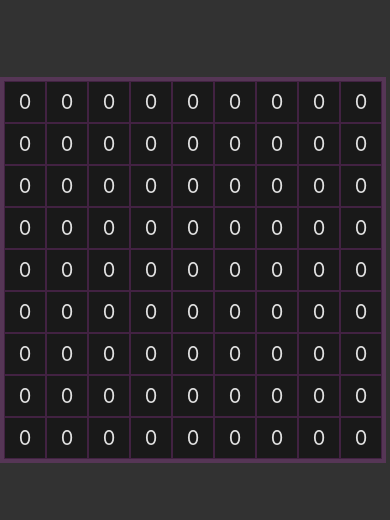
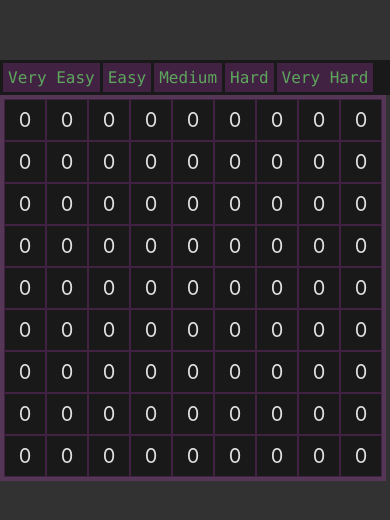
Before and after one commit to apelz92/sudoku-expo, a React Native app: screen / in a window 390 px wide. Shown: the part 152-672 px from the top of the page. Built offline with nearby package versions, Linux system fonts and the light colour scheme.

Commit message:
created dummy for difficulty options

```diff
--- a/src/components/sudoku/DifficultyBar.tsx
+++ b/src/components/sudoku/DifficultyBar.tsx
@@ -1,10 +1,17 @@
-import {View, Text} from "react-native";
+type DifficultyProps = {
+    difficulty: number
+    onClick?: () => void
+}
 
 
-export default function DifficultyBar(props: {}) {
+export default function DifficultyBar(props: DifficultyProps) {
     return (
-        <View>
-            <Text>Test in DifficultyBar.tsx</Text>
-        </View>
+        <div className="difficulty-bar">
+            <div className="difficulty difficulty-bar-very-easy">Very Easy</div>
+            <div className="difficulty difficulty-bar-easy">Easy</div>
+            <div className="difficulty difficulty-bar-medium">Medium</div>
+            <div className="difficulty difficulty-bar-hard">Hard</div>
+            <div className="difficulty difficulty-bar-very-easy">Very Hard</div>
+        </div>
     )
 }
--- a/src/components/sudoku/Sudoku.tsx
+++ b/src/components/sudoku/Sudoku.tsx
@@ -1,12 +1,14 @@
 import {View} from "react-native";
 import React from "react";
 import Cell from "./Cell";
+import DifficultyBar from "./DifficultyBar";
 
 type SudokuProps = {
     row: number
     column: number
     index: number
     value: number
+    difficulty: number
     grid: Object[]
 }
 
@@ -16,14 +18,18 @@ export default function Sudoku(props: SudokuProps) {
 
     function onCreate() {
         return (
+            <>
+                <DifficultyBar difficulty={props.difficulty}/>
                 <div key="sudoku" className="sudoku">
                     {puzzle.map((cell: any) => (
-                    <div key={cell.index} className={"cell cell"+cell.index+" row"+cell.row+" col"+cell.column}>
+                            <div key={cell.index}
+                                 className={"cell cell" + cell.index + " row" + cell.row + " col" + cell.column}>
                                 <Cell {...cell} />
                             </div>
                         )
                     )}
                 </div>
+            </>
         )
     }
 
--- a/styles.css
+++ b/styles.css
@@ -39,6 +39,26 @@ input {
     color: var(--font-color);
 }
 
+.difficulty-bar {
+    display: flex;
+    align-items: center;
+    justify-content: left;
+    float: left;
+    position: relative;
+    background: var(--cell-background);
+    width:auto;
+}
+
+.difficulty {
+    text-align: center;
+    width: auto;
+    overflow: hidden;
+    padding: 5px;
+    background: var(--foreground);
+    border: 3px solid var(--cell-background);
+    border-right: 0;
+}
+
 .sudoku {
     display: flex;
     flex-flow: row wrap;
```
Also changed, not shown: src/app/App.tsx (+6 -5 lines), src/components/sudoku/Cell.tsx (+5 -4 lines). Lines whose indentation alone changed are shown as unchanged.
